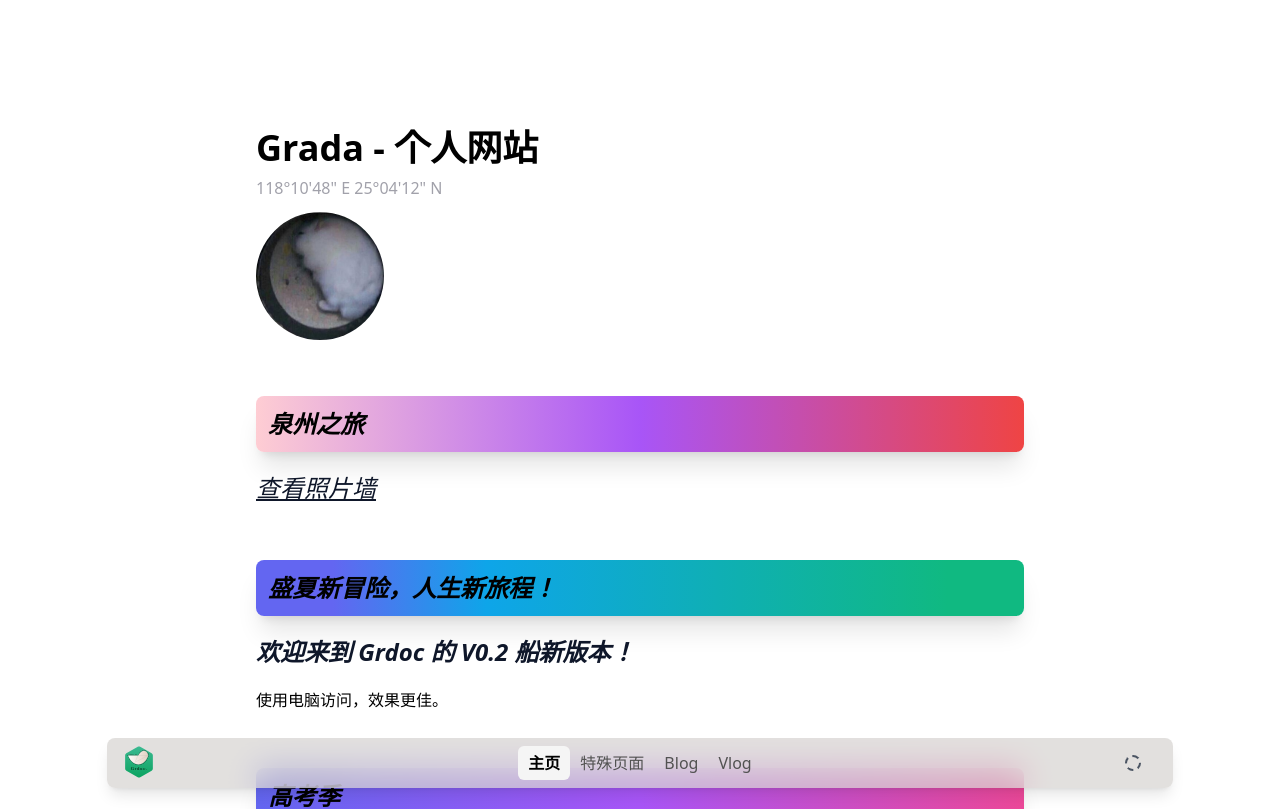
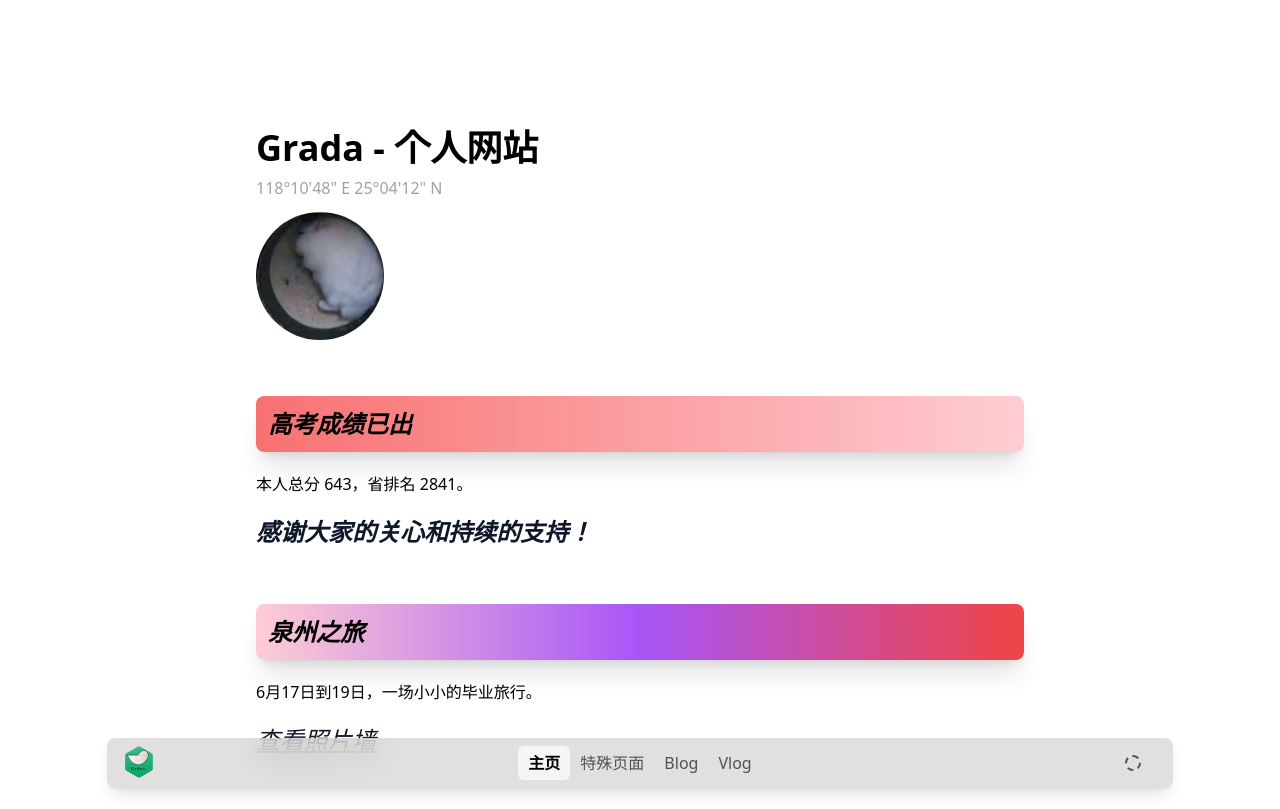
Before and after one commit to pentaoa/grdocapp, a Next.js app: page / in a window 1280 px wide. Shown: the top 809 px of the page. Built offline with nearby package versions, Linux system fonts and the light colour scheme.

Commit message:
🦠高考

```diff
--- a/app/event/mc/page.tsx
+++ b/app/event/mc/page.tsx
@@ -14,12 +14,12 @@ export default async function McPage() {
                     PtaWorld
                 </h1>
 
+                <div className="my-3 text-2xl font-semibold">
+                    服务器地址
+                </div>
+
                 <div className="font-semibold border-solid p-3 my-8 text-center border-2 border-indigo-600 rounded-lg">
                     grada.playmc.fun:25565
-                </div>
-
-                <div className="my-6">
-
                 </div>
             </div>
         </section>
--- a/app/event/page.tsx
+++ b/app/event/page.tsx
@@ -22,7 +22,7 @@ export default function AboutPage() {
               Minecraft 服务器
             </div>
             <div className="mt-2 line-clamp-3 text-sm/relaxed text-gray-500">
-              喝电子汽水，看赛博大海，过二进制夏天！欢迎来到我的 MC 私人服务器——PtaWorld，该服务器无需正版验证。是一个原版生存服务器，欢迎你的到来。
+              喝电子汽水，看赛博大海，过二进制夏天！
             </div>
           </div>
       </div>
@@ -41,7 +41,7 @@ export default function AboutPage() {
             建站小记
           </h3>
           <div className="mt-2 line-clamp-3 text-sm/relaxed text-gray-500">
-            在写这个网站的前一个网站的时候写的文章。时间大概在四月左右，我开始了建站的日程。
+            在写这个网站的时候写的文章。
           </div>
         </div>
       </div>
--- a/app/page.tsx
+++ b/app/page.tsx
@@ -28,9 +28,24 @@ export default async function HomePage() {
       </div>
 
       <div className="my-14">
+        <div className="p-3 rounded-lg text-2xl font-semibold italic shadow-xl bg-gradient-to-r from-red-400 to-rose-200">
+          高考成绩已出
+        </div>
+        <p className="my-5">
+          本人总分 643，省排名 2841。
+        </p>
+        <p className=" my-5 text-2xl font-semibold italic text-slate-900">
+          感谢大家的关心和持续的支持！
+        </p>
+      </div>
+
+      <div className="my-14">
         <div className="p-3 rounded-lg text-2xl font-semibold italic shadow-xl bg-gradient-to-r from-rose-200 via-purple-500 to-red-500">
           泉州之旅
         </div>
+        <p className="my-5">
+          6月17日到19日，一场小小的毕业旅行。
+        </p>
         <Link href="/blog/2023-06-21">
           <p className="underline my-5 text-2xl italic text-slate-900">
             查看照片墙
```
